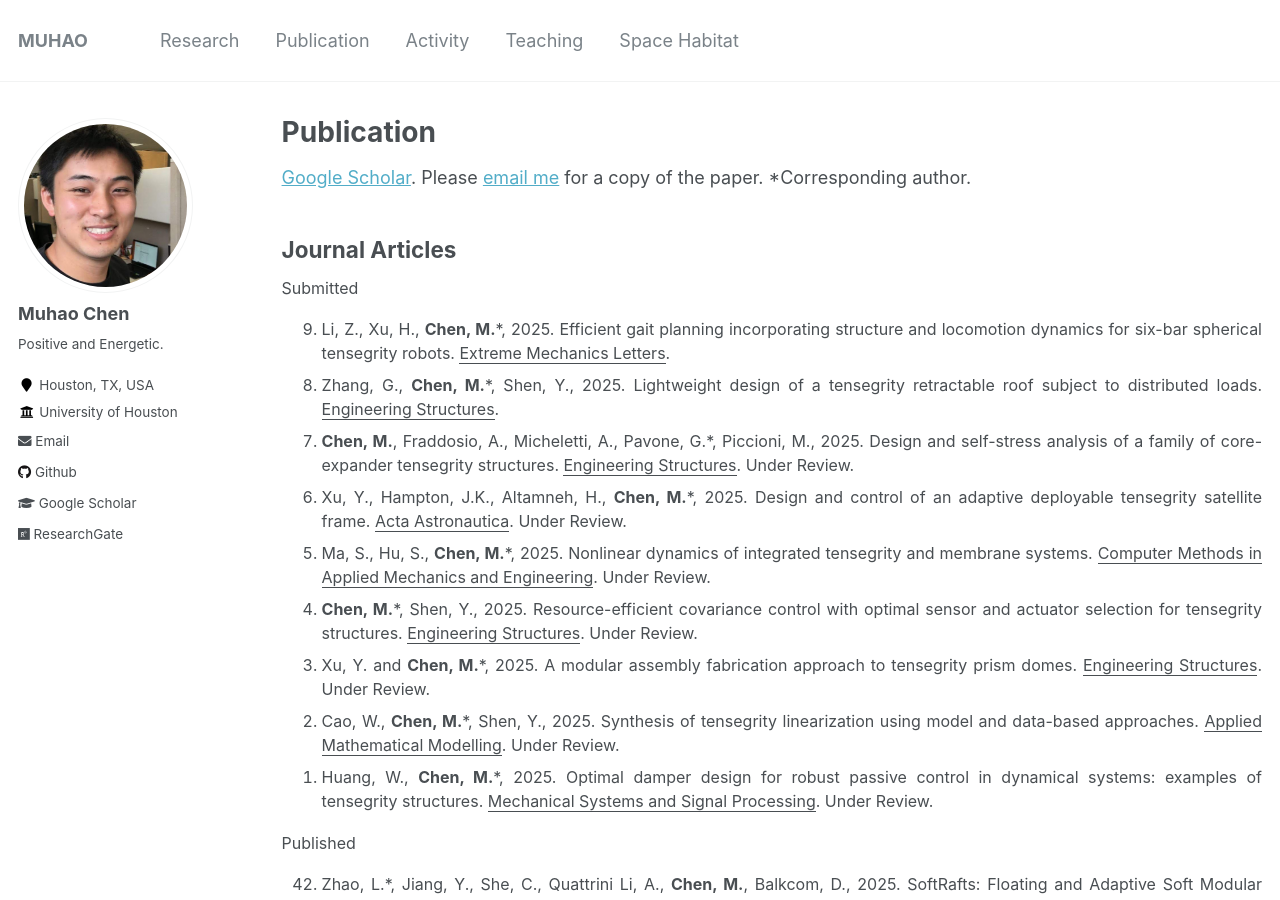
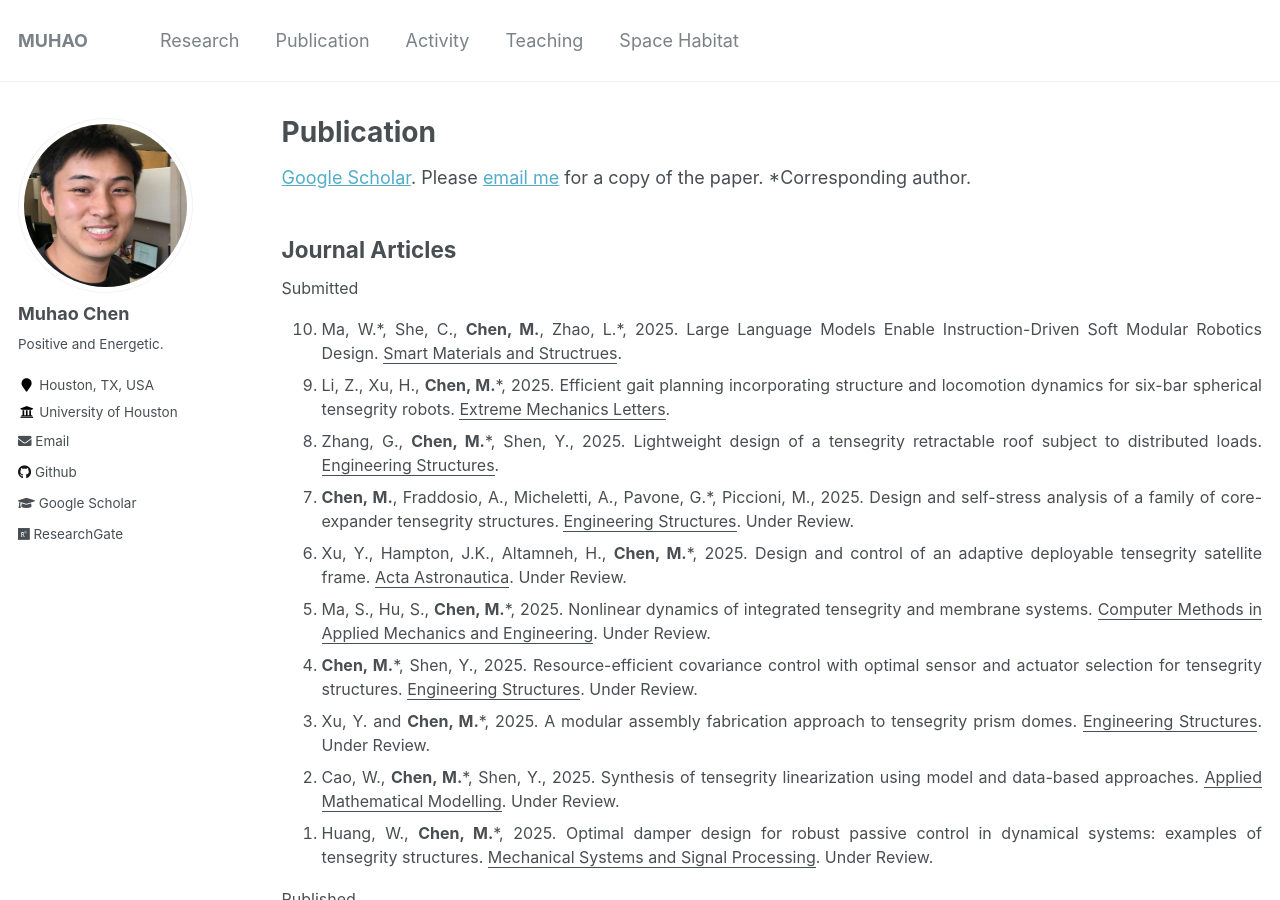
Before and after one commit to Muhao-Chen/muhao-chen.github.io, a Jekyll site: the page built from _pages/publication.md, in a window 1280 px wide and 900 px high. Built offline with Jekyll 4.4.1, drawn with Linux system fonts in a browser that asks for light colours.

Commit message:
Update publication.md

```diff
--- a/_pages/publication.md
+++ b/_pages/publication.md
@@ -16,6 +16,7 @@ toc: true
 <font size=3>
 Submitted
 <ol reversed>
+<li>Ma, W.*, She, C., <strong>Chen, M.</strong>, Zhao, L.*, 2025. Large Language Models Enable Instruction-Driven Soft Modular Robotics Design. <u>Smart Materials and Structrues</u>.</li>
 <li>Li, Z., Xu, H., <strong>Chen, M.</strong>*, 2025. Efficient gait planning incorporating structure and locomotion dynamics for six-bar spherical tensegrity robots. <u>Extreme Mechanics Letters</u>.</li>
 <li>Zhang, G., <strong>Chen, M.</strong>*, Shen, Y., 2025. Lightweight design of a tensegrity retractable roof subject to distributed loads. <u>Engineering Structures</u>.</li>
 <li><strong>Chen, M.</strong>, Fraddosio, A., Micheletti, A., Pavone, G.*, Piccioni, M., 2025. Design and self-stress analysis of a family of core-expander tensegrity structures. <u>Engineering Structures</u>. Under Review.</li>
```
